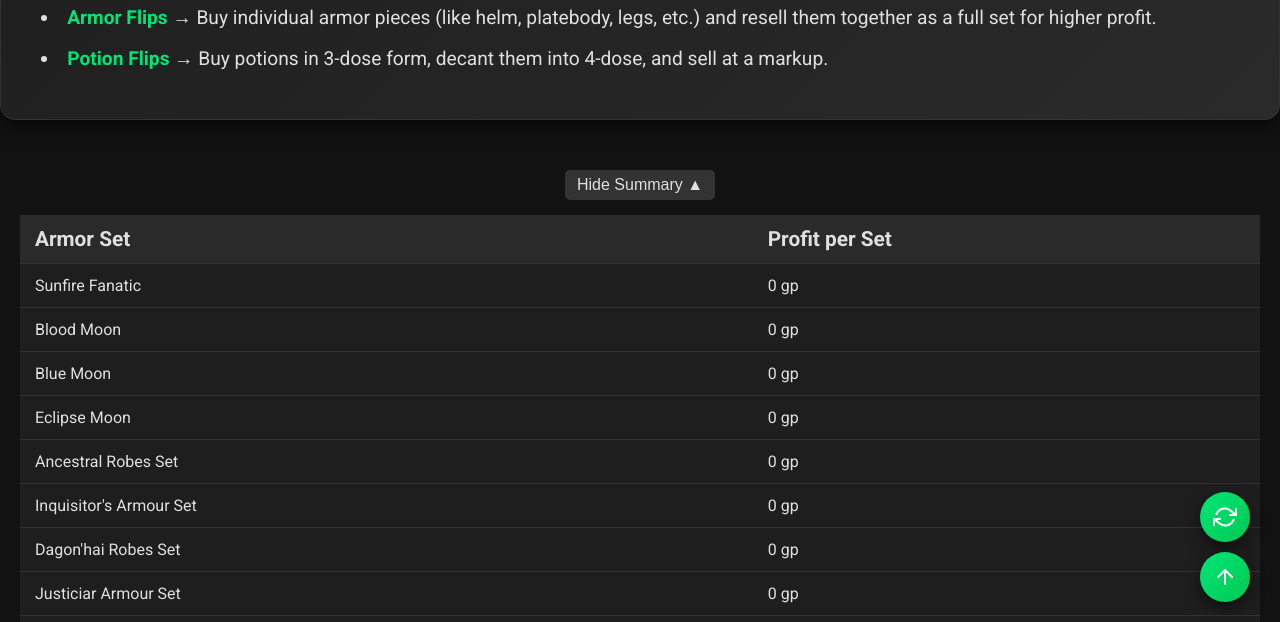
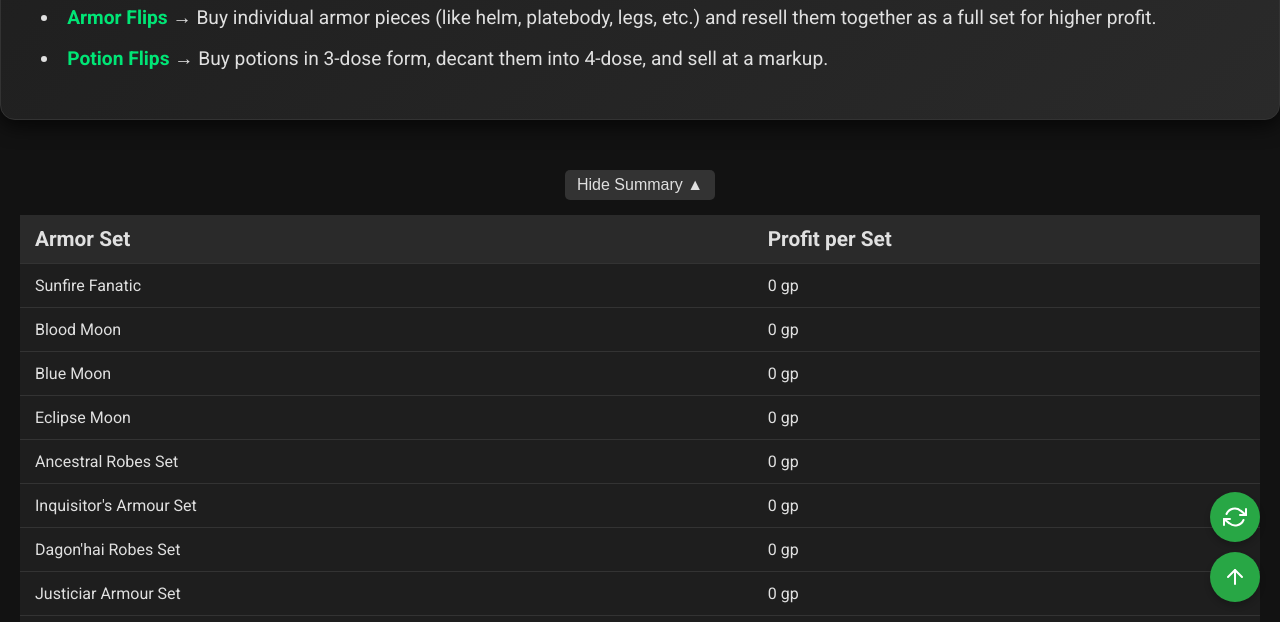
Before and after one commit to norxdev/Pancakes, a plain HTML site: page index.html in a window 1280 px wide. Shown: the part 178-800 px from the top of the page. Drawn offline with Linux system fonts and the light colour scheme; no server answers.

Commit message:
Update style.css

```diff
--- a/style.css
+++ b/style.css
@@ -112,31 +112,50 @@ h1 { text-align: center; font-size: 2.5rem; margin-bottom: 20px; }
 /* --- Floating Buttons (Back to Top & Refresh) --- */
 .floating-btn {
     position: fixed;
-    right: 30px;
+    right: 20px;
     width: 50px;
     height: 50px;
     border-radius: 50%;
     border: none;
-    background: linear-gradient(135deg, #00e676, #00c853);
-    color: #fff;
+    background-color: #28a745;
+    color: white;
+    font-size: 24px;
     cursor: pointer;
     display: flex;
     align-items: center;
     justify-content: center;
-    font-size: 24px;
-    box-shadow: 0 6px 15px rgba(0,0,0,0.5);
-    transition: transform 0.3s, box-shadow 0.3s;
+    box-shadow: 0 4px 6px rgba(0,0,0,0.2);
+    transition: background-color 0.2s;
     z-index: 1000;
 }
 
-.floating-btn:hover {
-    transform: scale(1.2) rotate(10deg);
-    box-shadow: 0 8px 20px rgba(0,0,0,0.7);
-}
+.floating-btn:hover { background-color: #218838; } /* No scale on hover */
 
 /* Stack buttons */
 #backToTop { bottom: 20px; }
 #refreshData { bottom: 80px; }
+
+/* Animation classes */
+.spin-icon {
+    animation: spin 0.5s linear;
+}
+
+@keyframes spin {
+    from { transform: rotate(0deg); }
+    to { transform: rotate(180deg); }
+}
+
+.bounce-icon {
+    animation: bounce 0.4s ease;
+}
+
+@keyframes bounce {
+    0% { transform: translateY(0); }
+    30% { transform: translateY(-15px); }
+    60% { transform: translateY(0); }
+    100% { transform: translateY(0); }
+}
+
 
 /* --- Toggle Summary Button --- */
 .toggle-summary-btn {
```
